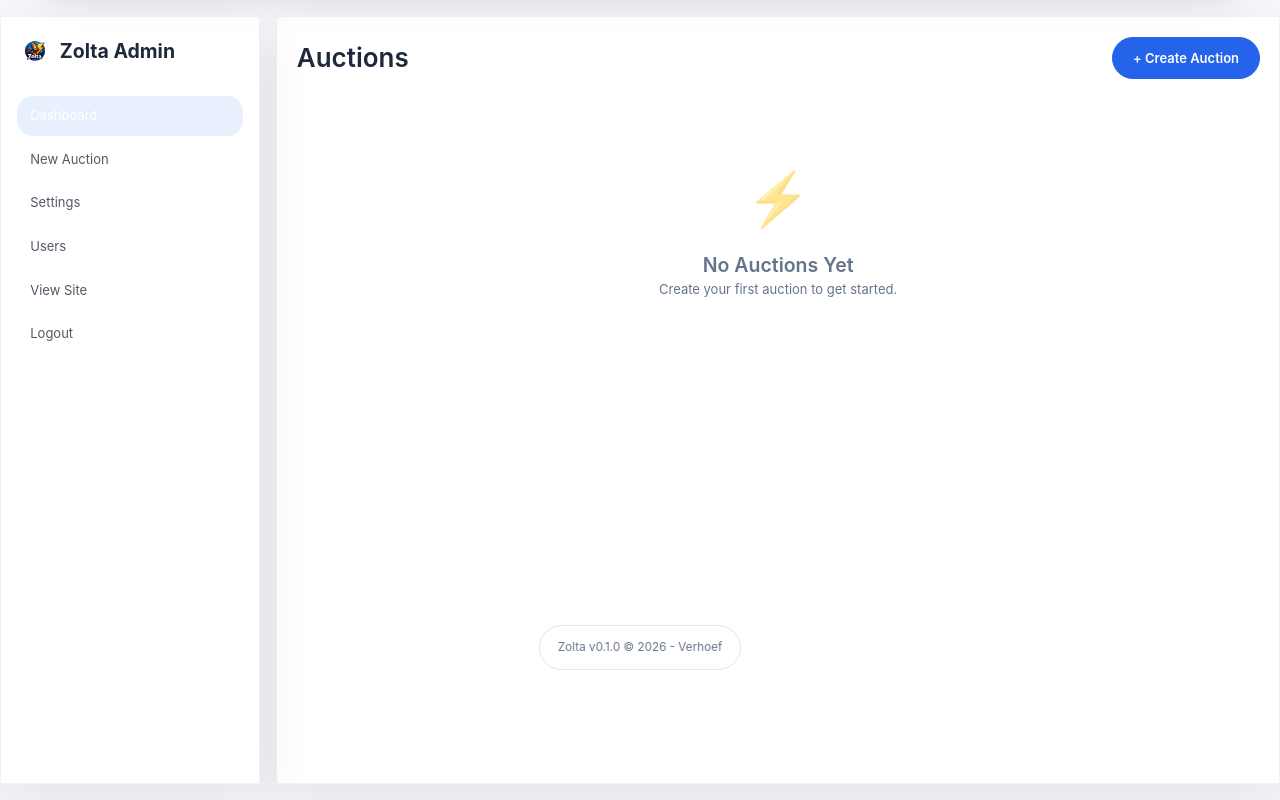
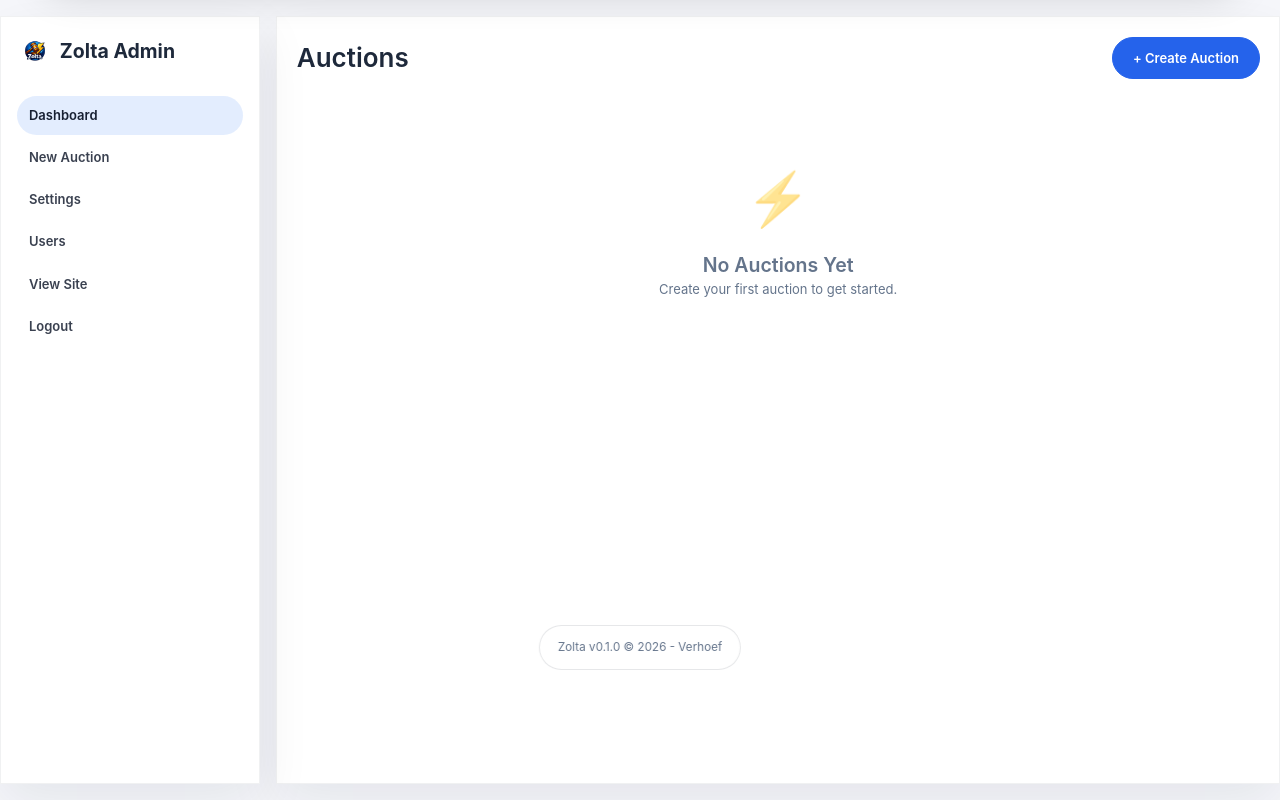
Before and after one commit to MiranoVerhoef/Zolta, a Flask app: page /admin in a window 1280 px wide. Shown: the part 112-912 px from the top of the page. Run offline with Flask 3, Linux system fonts and the light colour scheme; the visitor is signed in with stand-in values (Sample User, id 1); data comes from the database, SQL or seed files in the repository; data that the repository does not hold is empty; parts of the project's set-up code (start-up, migrations or seed data) failed here and were passed over.

Commit message:
Add files via upload

```diff
--- a/static/css/style.css
+++ b/static/css/style.css
@@ -1085,3 +1085,26 @@ body.page-fade-in.page-fade-in-active{opacity:1;transition:opacity 220ms ease;}
 .pill-link:hover{ color: var(--text-primary); transform: translateY(-1px); }
 
 .admin-shell{max-width: 1200px; margin: 28px auto; padding: 0 18px;}
+
+
+/* Admin pill sidebar link readability */
+.admin-sidebar ul { list-style: none; padding: 0; margin: 1rem 0 0; }
+.admin-sidebar li { margin: 0.25rem 0; }
+.admin-sidebar a {
+  display: flex;
+  align-items: center;
+  gap: 0.5rem;
+  padding: 0.7rem 0.9rem;
+  border-radius: 999px;
+  color: rgba(15, 23, 42, 0.82);
+  text-decoration: none;
+  font-weight: 600;
+}
+.admin-sidebar a:hover {
+  background: rgba(59, 130, 246, 0.08);
+  color: rgba(15, 23, 42, 0.92);
+}
+.admin-sidebar a.active {
+  background: rgba(59, 130, 246, 0.14);
+  color: rgba(15, 23, 42, 0.96);
+}
--- a/templates/admin/auction_form.html
+++ b/templates/admin/auction_form.html
@@ -30,7 +30,7 @@ function setToday(inputId) {
             <li><a href="{{ url_for('admin_new_auction') }}" {% if not auction %}class="active"{% endif %}>New Auction</a></li>
             <li><a href="{{ url_for('admin_settings') }}">Settings</a></li>
             {% if session.get('admin_role','admin') == 'admin' %}
-            <li><a href=\"{{ url_for('admin_users') }}\">Users</a></li>
+            <li><a href="{{ url_for('admin_users') }}">Users</a></li>
             {% endif %}
             <li><a href="{{ url_for('index') }}">View Site</a></li>
             <li><a href="{{ url_for('admin_logout') }}">Logout</a></li>
--- a/templates/admin/bids.html
+++ b/templates/admin/bids.html
@@ -16,7 +16,7 @@
             <li><a href="{{ url_for('admin_new_auction') }}">New Auction</a></li>
             <li><a href="{{ url_for('admin_settings') }}">Settings</a></li>
             {% if session.get('admin_role','admin') == 'admin' %}
-            <li><a href=\"{{ url_for('admin_users') }}\">Users</a></li>
+            <li><a href="{{ url_for('admin_users') }}">Users</a></li>
             {% endif %}
             <li><a href="{{ url_for('index') }}">View Site</a></li>
             <li><a href="{{ url_for('admin_logout') }}">Logout</a></li>
--- a/templates/admin/dashboard.html
+++ b/templates/admin/dashboard.html
@@ -16,7 +16,7 @@
             <li><a href="{{ url_for('admin_new_auction') }}">New Auction</a></li>
             <li><a href="{{ url_for('admin_settings') }}">Settings</a></li>
             {% if session.get('admin_role','admin') == 'admin' %}
-            <li><a href=\"{{ url_for('admin_users') }}\">Users</a></li>
+            <li><a href="{{ url_for('admin_users') }}">Users</a></li>
             {% endif %}
             <li><a href="{{ url_for('index') }}">View Site</a></li>
             <li><a href="{{ url_for('admin_logout') }}">Logout</a></li>
--- a/templates/admin/settings.html
+++ b/templates/admin/settings.html
@@ -16,7 +16,7 @@
             <li><a href="{{ url_for('admin_new_auction') }}">New Auction</a></li>
             <li><a href="{{ url_for('admin_settings') }}" class="active">Settings</a></li>
             {% if session.get('admin_role','admin') == 'admin' %}
-            <li><a href=\"{{ url_for('admin_users') }}\">Users</a></li>
+            <li><a href="{{ url_for('admin_users') }}">Users</a></li>
             {% endif %}
             <li><a href="{{ url_for('index') }}">View Site</a></li>
             <li><a href="{{ url_for('admin_logout') }}">Logout</a></li>
```
